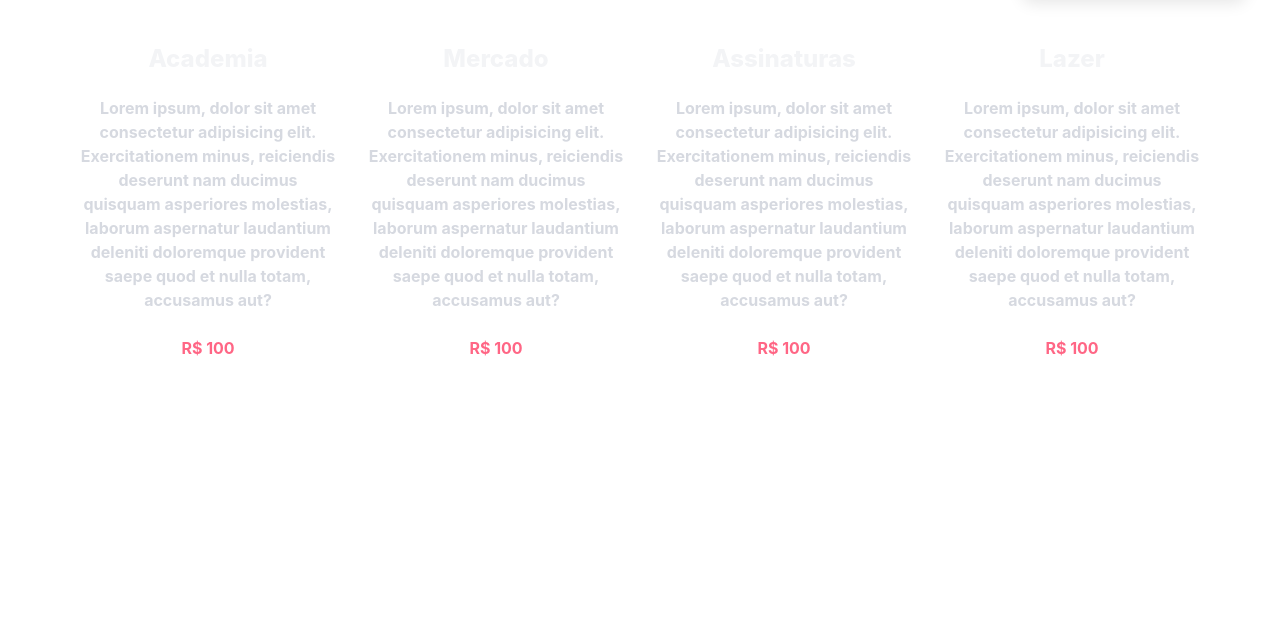
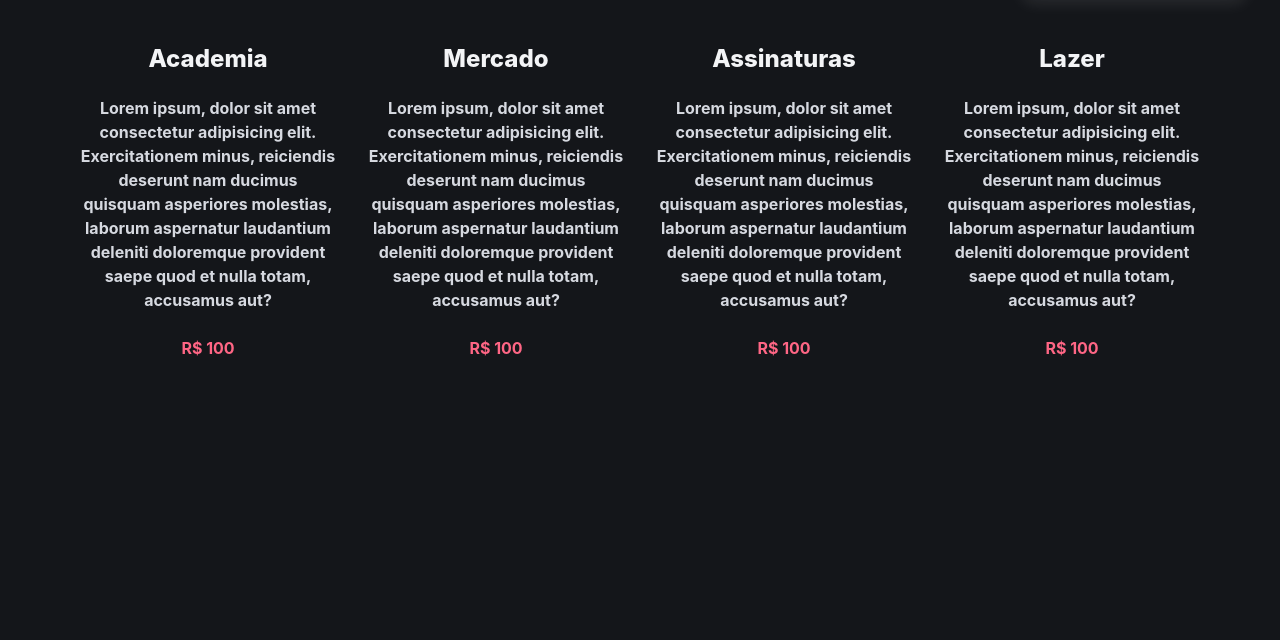
Before and after one commit to gabrielgabateli/EconoTracker, a plain HTML site: page index.html in a window 1280 px wide. Shown: the part 160-800 px from the top of the page. Drawn offline with nearby package versions, Linux system fonts and the light colour scheme.

Commit message:
forced dark theme

```diff
--- a/index.html
+++ b/index.html
@@ -1,5 +1,5 @@
 <!DOCTYPE html>
-<html lang="pt-br">
+<html lang="pt-br" data-theme="dark">
 <head>
     <meta charset="UTF-8">
     <meta name="viewport" content="width=device-width, initial-scale=1.0">
```
